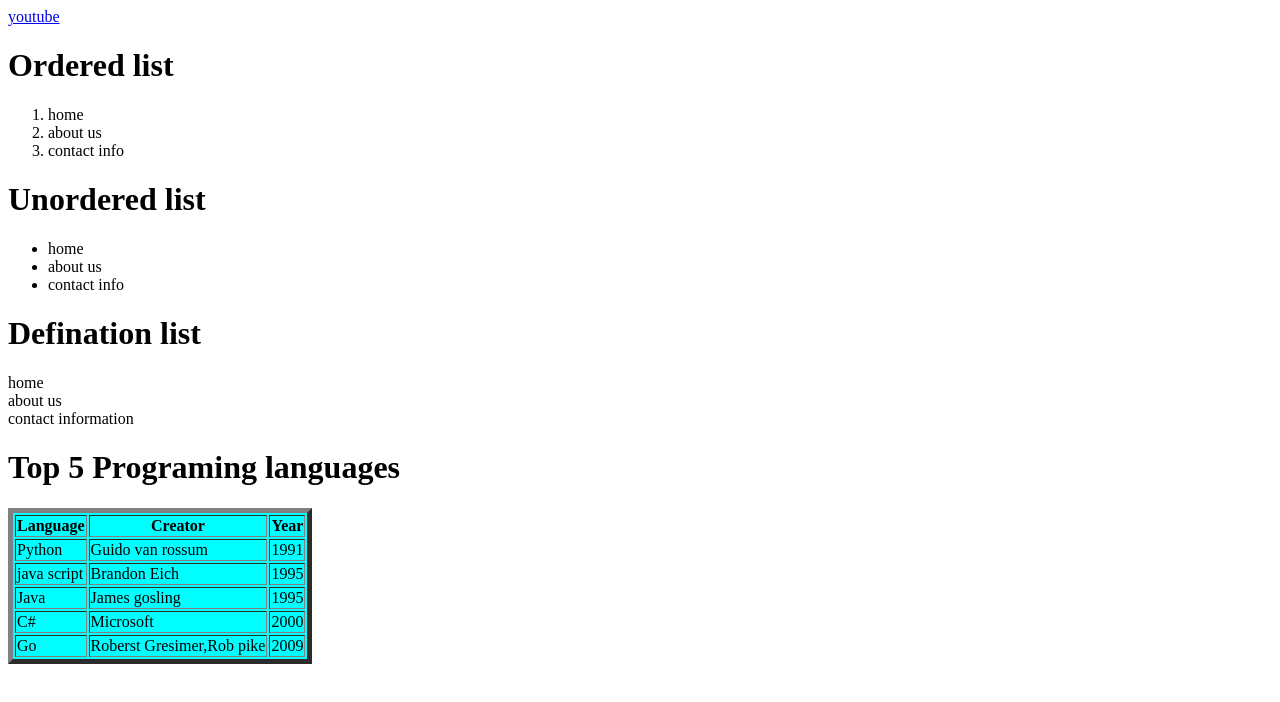
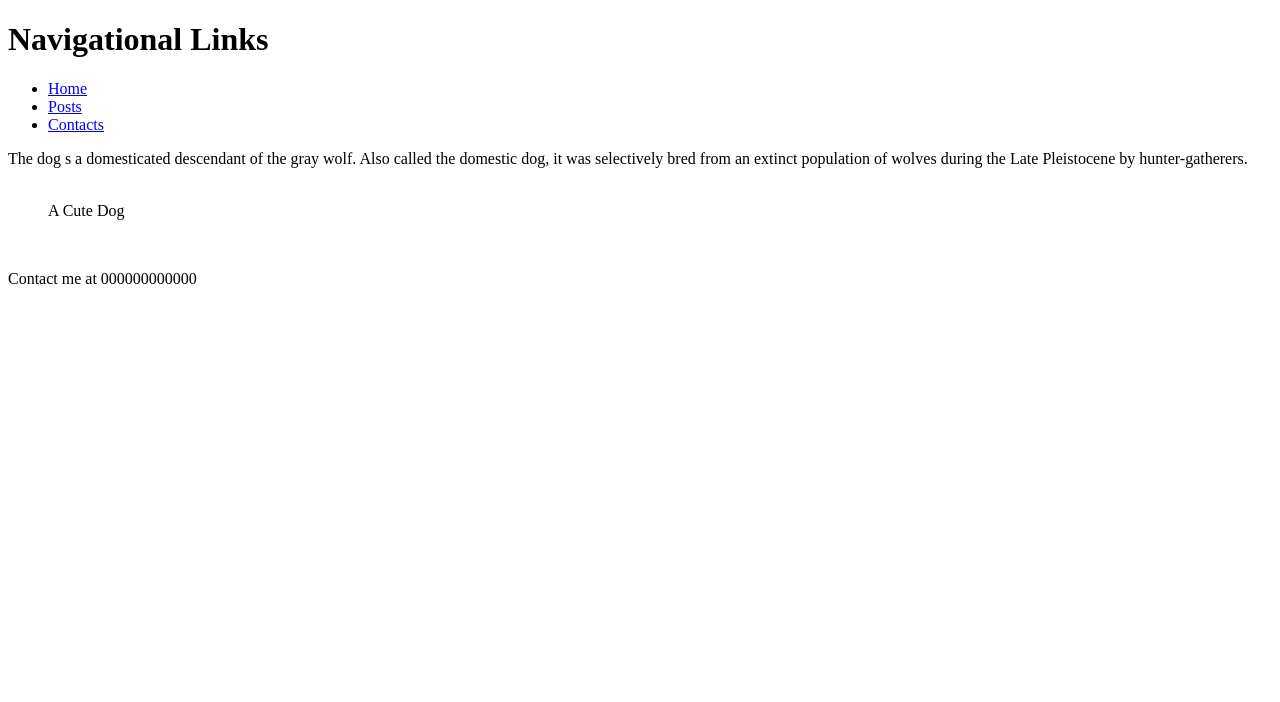
Before and after one commit to KurayamiOni/HTML-elements, a plain HTML site: page index.html in a window 1280 px wide. Drawn offline with Linux system fonts and the light colour scheme.

Commit message:
Add files via upload

```diff
--- a/index.html
+++ b/index.html
@@ -1,74 +1,44 @@
 <!DOCTYPE html>
-<html lang="en">
-<head>
-    <meta charset="UTF-8">
-    <meta name="viewport" content="width=device-width, initial-scale=1.0">
-    <title>Document</title>
-</head>
-<body>
 
-    <a href="https://www.youtube.com/">youtube
+    <html>
+    <head>
+        <title>Semantic Tags</title>
+    </head>
+    <body>
+        <header>
+            <h1>Navigational Links</h1>
+            <nav>
+                <ul>
+                    <li><a href="#home">Home</a></li>
+                    <li><a href="#posts">Posts</a></li>
+                    <li><a href="#contacts">Contacts</a></li>
+                </ul>
+            </nav>
+        </header>
+        <main>
+            <section>
+                <article>
+                    <p>The dog s a domesticated descendant of the gray wolf. Also called the domestic dog, it was selectively bred from an extinct population of wolves during the Late Pleistocene by hunter-gatherers.</p>
+                </article>
+            </section>
+         <figure>
+            <img scr="dog_image.jpeg">
+            <figcaption>A Cute Dog</figcaption>
+         </figure>
 
-    </a>
-    <h1> Ordered list</h1>
-    <ol>
-        <li>home</li>
-        <li>about us</li>
-        <li>contact info</li>
-        </ol>
+         <audio>
+         <source src="dog-barking-70772.mp3" type="audio/mp3">
+         </audio>
 
-        <h1>Unordered list</h1>
-        <ul>
-            <li>home</li>
-            <li>about us</li>
-            <li>contact info</li>
-        </ul>
+         <embed src="beautiful-day-cute-dog.gif"/>
+         </main>
 
-        <h1>Defination list</h1>
 
-        <dl>
-            <dt>home</dt>
-            <dt>about us</dt>
-            <dt> contact information</dt>
-        </dl>
-        <h1>Top 5 Programing languages</h1>
+         <footer>
+            <p>Contact me at 000000000000</p>
+         </footer>
 
-        <table border="5" bgcolor="cyan">
-        <thead>
-            <tr>
-                <th>Language</th>
-                <th>Creator</th>
-                <th>Year</th>
-            </tr>
-            <tbody>
-                <tr>
-                    <td>Python</td>
-                    <td>Guido van rossum</td>
-                    <td>1991</td>
-                </tr>
-                <tr>
-                    <td>java script</td>
-                    <td>Brandon Eich</td>
-                    <td>1995</td>
-                </tr>
-                <tr>
-                    <td>Java</td>
-                    <td>James gosling</td>
-                    <td>1995</td>
-                </tr>
-                <tr>
-                    <td>C#</td>
-                    <td>Microsoft</td>
-                    <td>2000</td>
-                </tr>
-                <tr>
-                    <td>Go</td>
-                    <td>Roberst Gresimer,Rob pike</td>
-                    <td>2009</td>
-                </tr>
-            </tbody>
+    </body>
 
-        </thead>
-        </table>
-</body>
-</html>
+
+    </html>
```
